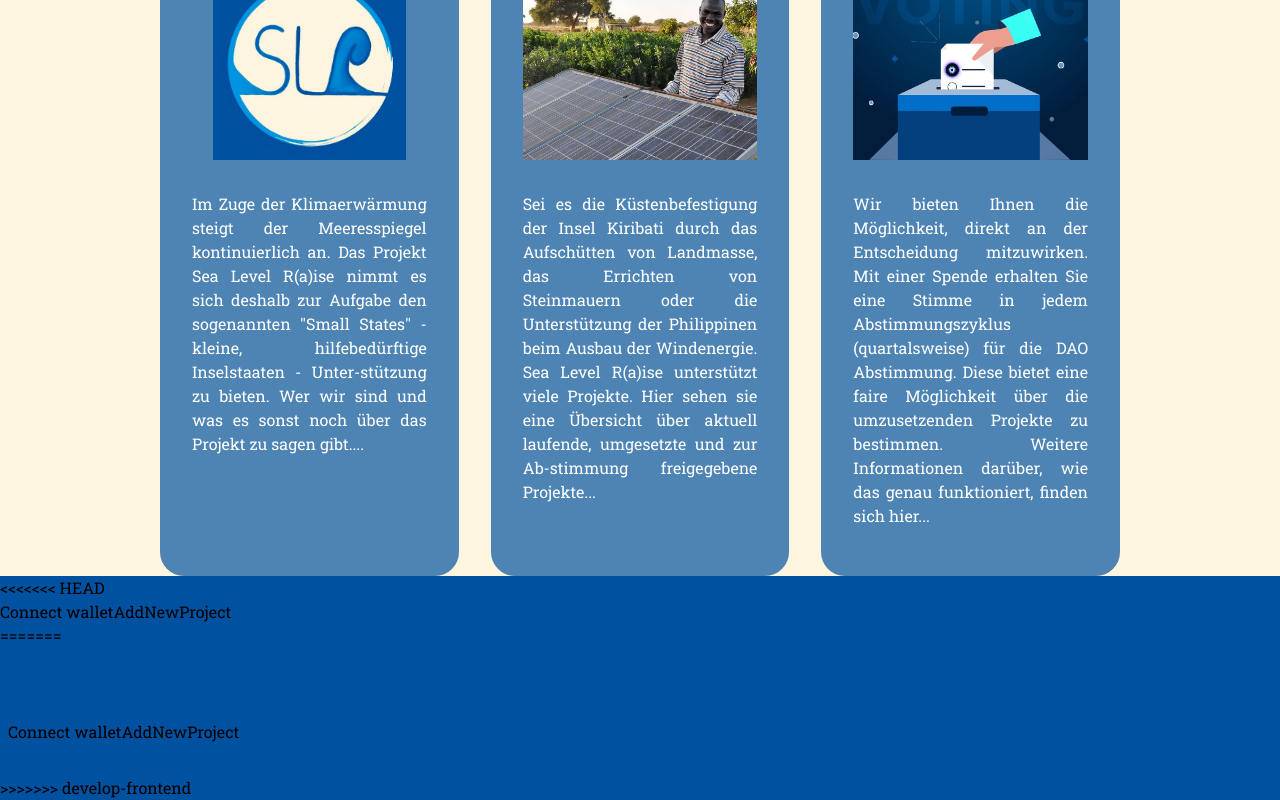
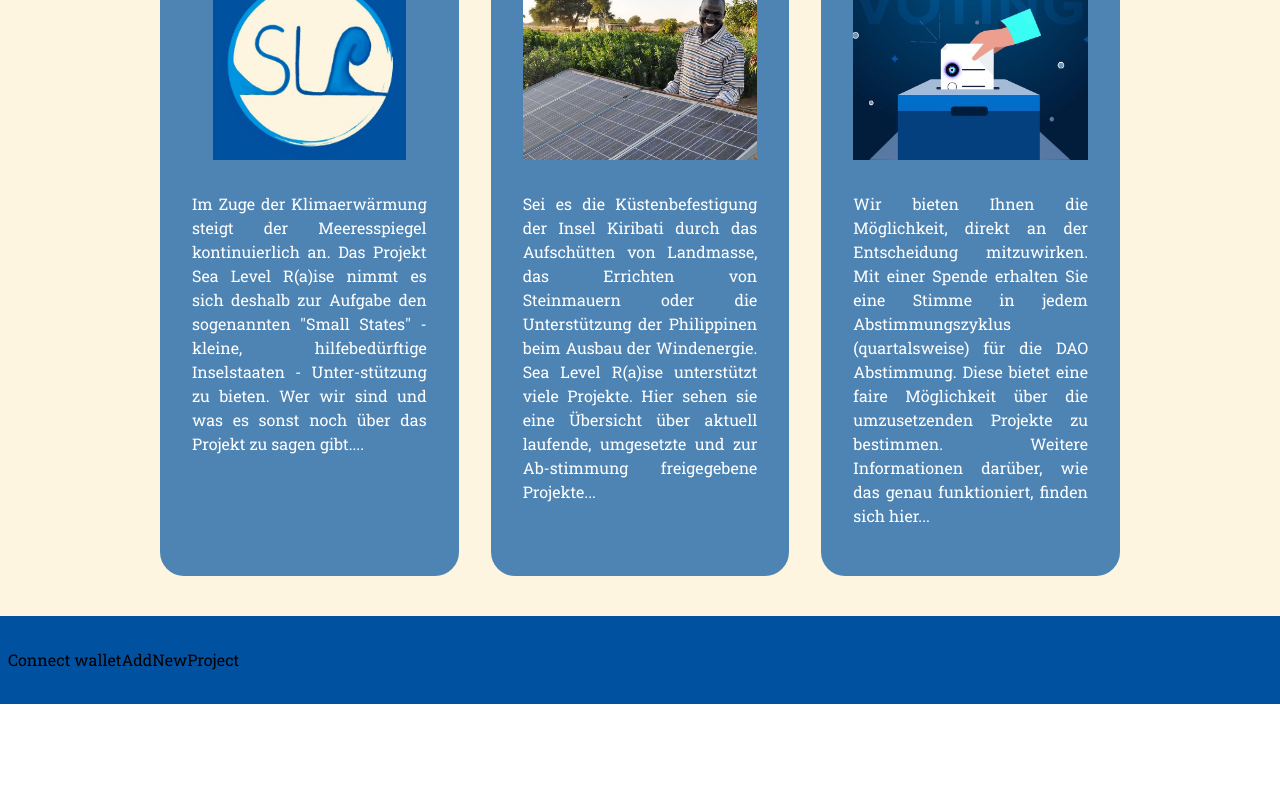
Before and after one commit to Sealevelraise/SLR, a Nuxt app in the folder nuxt/: page / in a window 1280 px wide. Shown: the part 2132-2932 px from the top of the page. After the commit the page ends 2836 px from the top, so only its background shows below. Built offline with nearby package versions, Linux system fonts and the light colour scheme.

Commit message:
resolve merge conflict

```diff
--- a/nuxt/components/FooterMain.vue
+++ b/nuxt/components/FooterMain.vue
@@ -1,10 +1,6 @@
 <template>
   <div class="bg-slr-blue h-30">
-<<<<<<< HEAD
-    <ConnectWallet />
-=======
     <ConnectWallet class="mt-10 p-2 py-8" />
->>>>>>> develop-frontend
   </div>
 </template>
 
```
